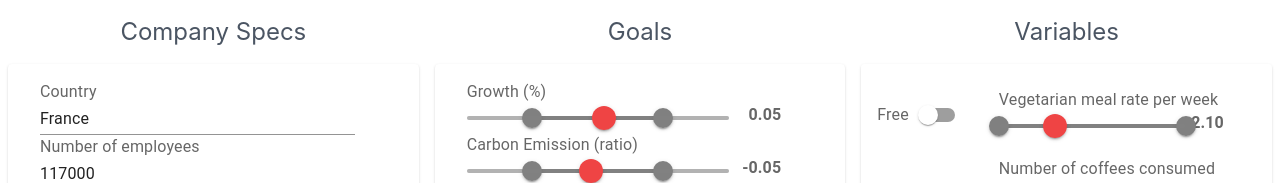
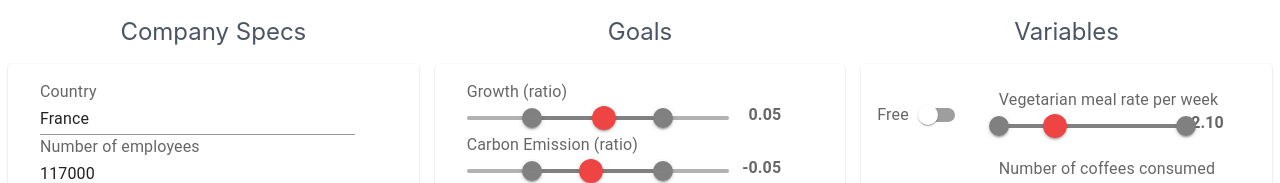
Before and after one commit to jorgekorgut/hackathon-green-hacking, a React (Create React App) app in the folder Frontend/: page /calculator in a window 1280 px wide. Shown: the top 183 px of the page. Built offline with nearby package versions, Linux system fonts and the light colour scheme.

Commit message:
fix Growth

```diff
--- a/Frontend/src/data/load.tsx
+++ b/Frontend/src/data/load.tsx
@@ -8,7 +8,7 @@ const initialValue: CompanyProps = {
         { name: "Turnover", value: "28100000000" }
     ],
     goals: [
-        { name: "Growth (%)", value: 0.05, min: -0.5, max: 0.5, data: undefined },
+        { name: "Growth (ratio)", value: 0.05, min: -0.5, max: 0.5, data: undefined },
         { name: "Carbon Emission (ratio)", value: -0.05, min: -0.5, max: 0.5, data: undefined },
         { name: "Employee Happiness", value: 0.5, min: -1, max: 1, data: undefined },
         { name: "Brand corporate identity", value: 0.6, min: -1, max: 1, data: undefined }
@@ -22,11 +22,11 @@ const initialValue: CompanyProps = {
         { name: "Number of trees planted per month (1e3)", value: 60, blocked: false, min: 0, max: 100 },
     ],
     relationship: [
-        { firstVariable: "Vegetarian meal rate per week", secondVariable: "Growth (%)", linkFunction: "Math.sqrt(x+2)/100 -0.014" },
+        { firstVariable: "Vegetarian meal rate per week", secondVariable: "Growth (ratio)", linkFunction: "Math.sqrt(x+2)/100 -0.014" },
         { firstVariable: "Vegetarian meal rate per week", secondVariable: "Carbon Emission (ratio)", linkFunction: "1/((x+10)/20)-2" },
-        { firstVariable: "Number of coffees consumed per employee per day", secondVariable: "Growth (%)", linkFunction: "Math.sqrt(x+5)/100" },
-        { firstVariable: "Brand corporate identity", secondVariable: "Growth (%)", linkFunction: "1/(x+10)/10" },
-        { firstVariable: "Employee Happiness", secondVariable: "Growth (%)", linkFunction: "Math.sqrt(x+5)/100" },
+        { firstVariable: "Number of coffees consumed per employee per day", secondVariable: "Growth (ratio)", linkFunction: "Math.sqrt(x+5)/100" },
+        { firstVariable: "Brand corporate identity", secondVariable: "Growth (ratio)", linkFunction: "1/(x+10)/10" },
+        { firstVariable: "Employee Happiness", secondVariable: "Growth (ratio)", linkFunction: "Math.sqrt(x+5)/100" },
     ]
 }
 
--- a/Frontend/src/pages/Calculator.tsx
+++ b/Frontend/src/pages/Calculator.tsx
@@ -216,7 +216,7 @@ function Calculator() {
                 const carbon = 635000;
 
                 const mingrowth = companyProps.goals.filter((goals: GoalsProps) => {
-                    if (goals.name === "Growth (%)") {
+                    if (goals.name === "Growth (ratio)") {
                         return true;
                     }
                     return false
@@ -233,7 +233,7 @@ function Calculator() {
 
                 const response: any = await minimizeCarbonImpact(nemploye, growth, carbon, mingrowth, freedom, variablesValue);
                 const newGoals: GoalsProps = {
-                    name: "Growth (%)",
+                    name: "Growth (ratio)",
                     value: response.data.growth / 100,
                 } as GoalsProps
                 handleGoalChange(newGoals);
```
